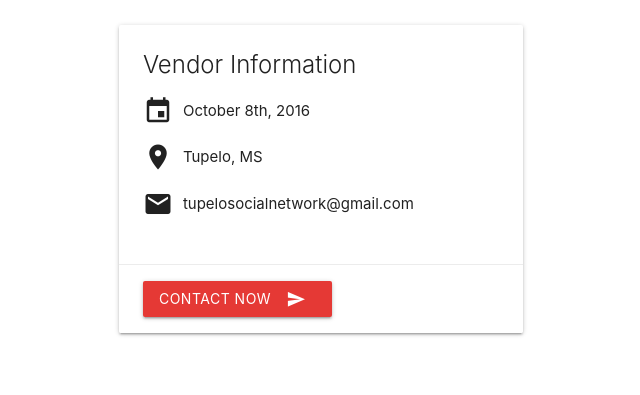
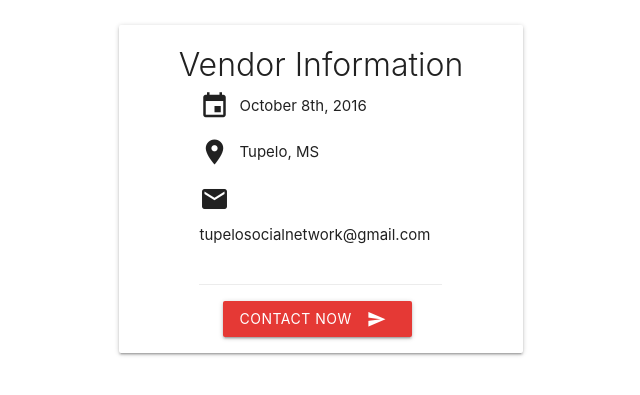
Before and after one commit to darkboywonder/Tulpelo, a plain HTML site: page index.html in a window 1280 px wide. Shown: the part 399-794 px from the top of the page, without its empty margins (319-959 px from the left). Drawn offline with nearby package versions, Linux system fonts and the light colour scheme.

Commit message:
centered information on card

```diff
--- a/styles/app.css
+++ b/styles/app.css
@@ -16,3 +16,20 @@ i{
 li {
     margin: 10px 0;
 }
+
+ul {
+    width: 243px;
+    vertical-align: middle;
+    margin: 0 auto;
+}
+
+.card-title {
+    display: block;
+    text-align: center;
+    font-size: 32px !important;
+}
+
+.card-action {
+    margin: 0 auto;
+    width: 243px;
+}
```
Also changed, not shown: index.html (+1 -1 lines).
